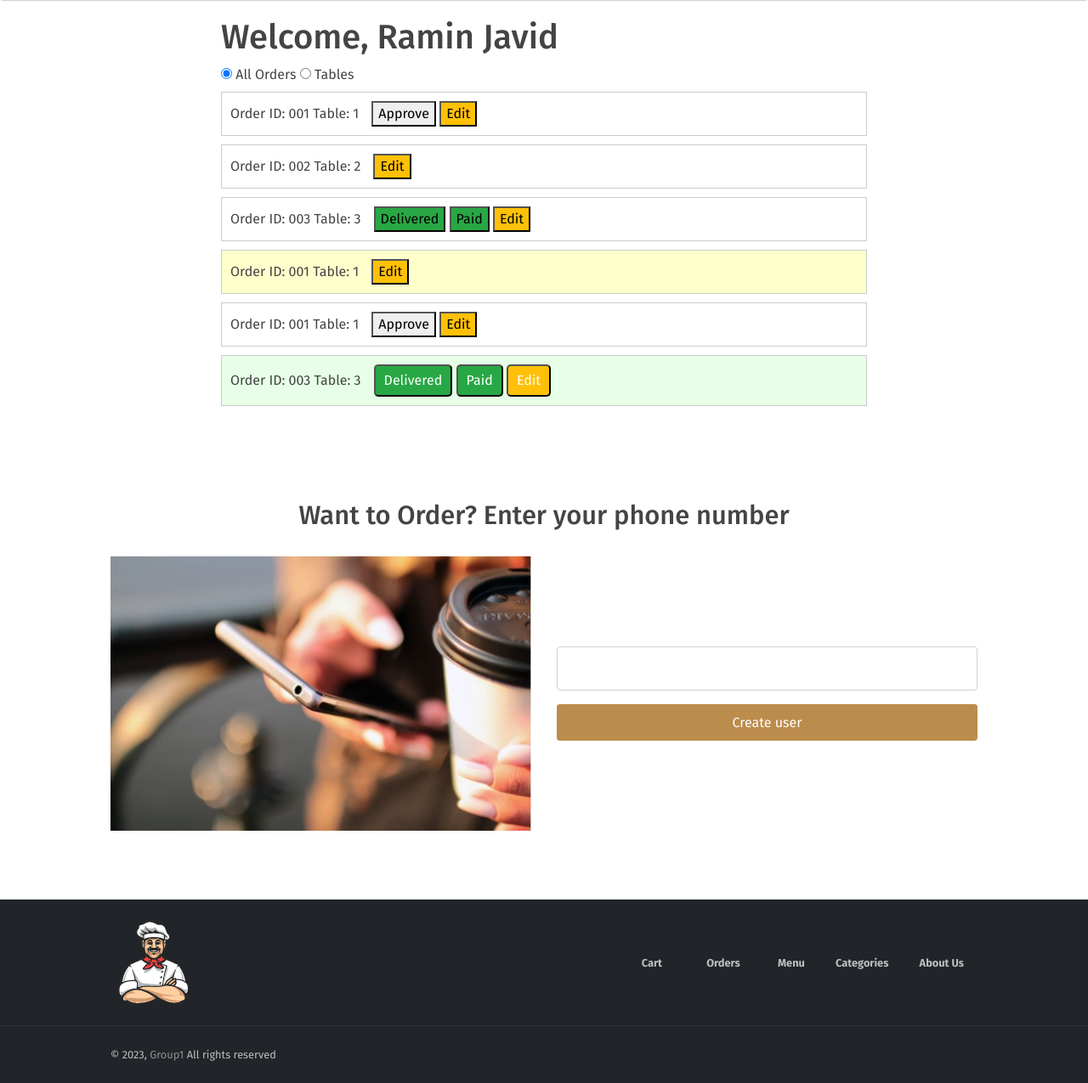
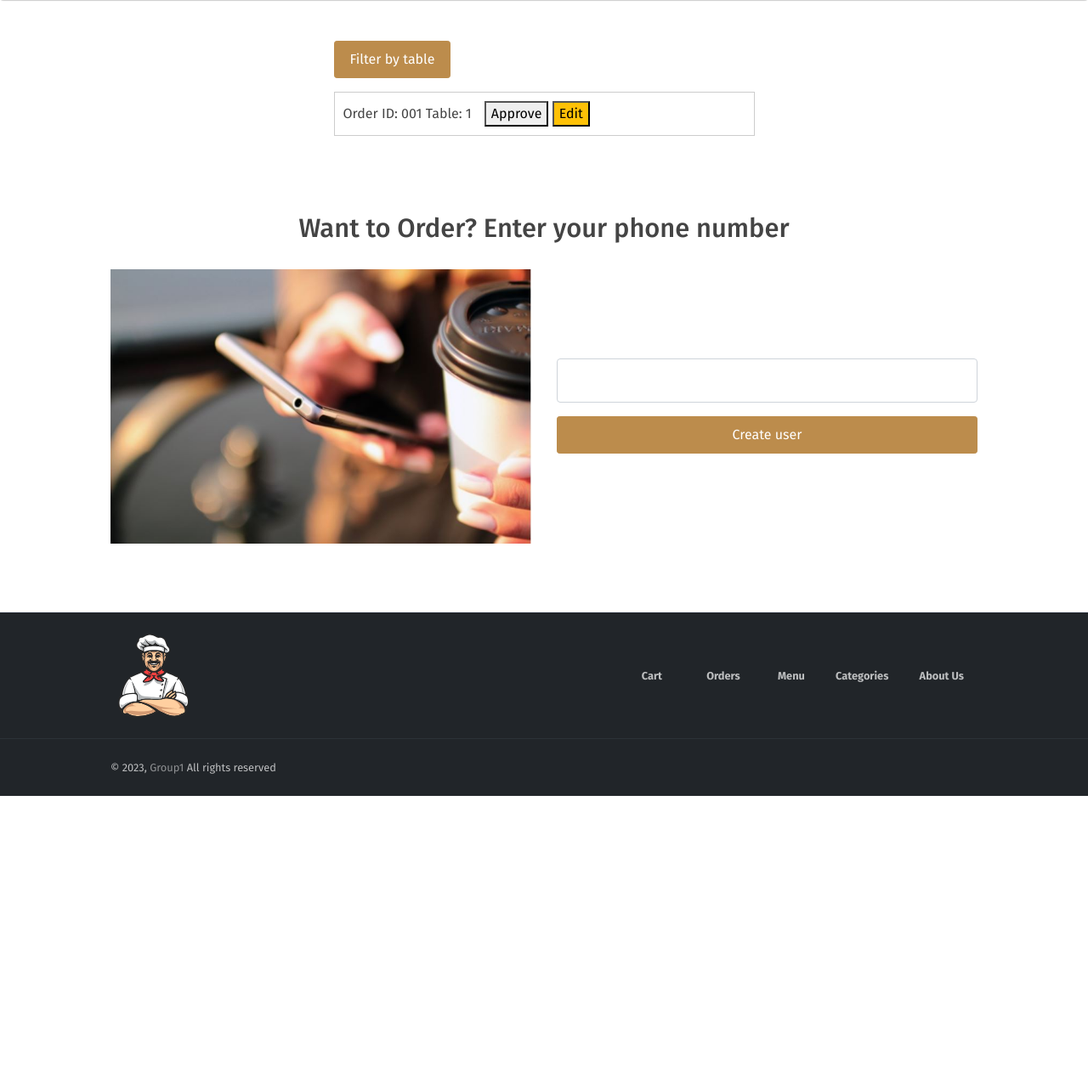
Before and after one commit to Ramin-RX7/CafeMenu, a Django app: page /dashboard/ in a window 1280 px wide. Shown: the part 86-1361 px from the top of the page at 85% size. After the commit the page ends 1023 px from the top, so only its background shows below. Run offline with Django 4.2, Linux system fonts and the light colour scheme; some libraries are stand-ins or nearby versions.

Commit message:
feat: add filter button to staff dashboard template

```diff
--- a/src/templates/panel/dashboard_staff.html
+++ b/src/templates/panel/dashboard_staff.html
@@ -3,17 +3,19 @@
 {% load static %}
 {% block content %}
 
-<div class="container-dsh">
-    <h1 class="dsh">Welcome, Ramin Javid</h1>
 
-    <input class="radio-dsh" type="radio" name="section" id="section1" checked>
-    <label for="section1" class="dsh button filter-button" >All Orders</label>
+<div class="container mt-5">
+    <div class="row">
+        <div class="col-md-6 mx-auto">
+            <!-- Button to toggle content -->
+            <button type="button" class="btn btn-primary" id="toggleButton">Filter by table</button>
+        </div>
+    </div>
 
-    <input class="radio-dsh" type="radio" name="section" id="section2">
-    <label for="section2" class="dsh button filter-button" >Tables</label>
-
-
-    <div class="section-dsh" id="section1-content">
+    <div class="row mt-3">
+        <div class="col-md-6 mx-auto" id="contentSection">
+            <!-- All Orders -->
+            <div id="initialContent">
                 <div class="order-dsh">
                     <div class="row" >
                         <div class="col">
@@ -25,32 +27,11 @@
                       <button class="button edit-dsh">Edit</button>
                     </div>
                 </div>
-        <div class="order-dsh">
-            <div class="row" >
-                <div class="col">
-                    Order ID: 002 Table: 2
-                </div>
-            </div>
-            <div class="col">
-                <button class="button edit-dsh">Edit</button>
-            </div>
-        </div>
-        <div class="order-dsh">
-            <div class="row" >
-                <div class="col">
-                    Order ID: 003 Table: 3
-                </div>
-            </div>
-            <div class="col">
-            <button class="button delivered">Delivered</button>
-            <button class="button paid">Paid</button>
-            <button class="button edit-dsh">Edit</button>
-            </div>
-        </div>
             </div>
 
-<!-- <div class="container"></div> -->
-    <div class="section" id="section2-content">
+            <!-- By Table -->
+            <div id="newContent" style="display: none;">
+                Filter by table
                 <div class="order-dsh pending">
                     <div class="row" >
                         <div class="col">
@@ -61,31 +42,22 @@
                         <button class="button edit-dsh">Edit</button>
                     </div>
                 </div>
-        <div class="order-dsh">
-            <div class="row" >
-                <div class="col">
-                    Order ID: 001 Table: 1
-                </div>
-            </div>
-            <div class="col">
-              <button class="button approve">Approve</button>
-              <button class="button edit-dsh">Edit</button>
-            </div>
-        </div>
-        <div class="order-dsh approved">
-            <div class="row" >
-                <div class="col">
-                    Order ID: 003 Table: 3
-                </div>
-            </div>
-            <div class="col">
-                <button class="button-dsh delivered">Delivered</button>
-                <button class="button-dsh paid">Paid</button>
-                <button class="button-dsh edit-dsh">Edit</button>
             </div>
         </div>
     </div>
 </div>
 
 
+<script>
+    // Function to toggle content on button click
+    $(document).ready(function() {
+        $("#toggleButton").click(function() {
+            $("#initialContent").toggle();
+            $("#newContent").toggle();
+        });
+    });
+</script>
+
+
+
 {% endblock %}
```
Lines whose indentation alone changed are shown as unchanged.
